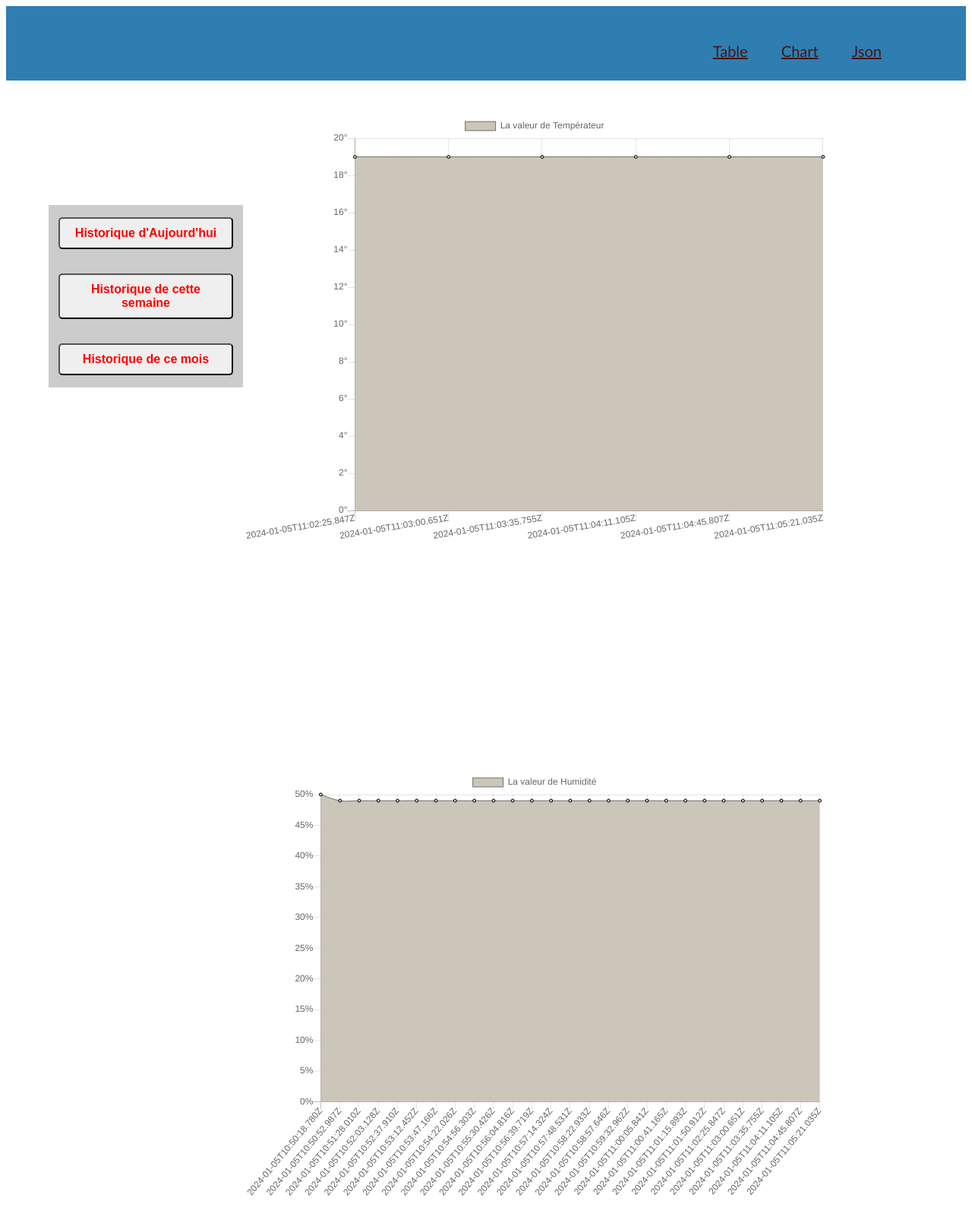
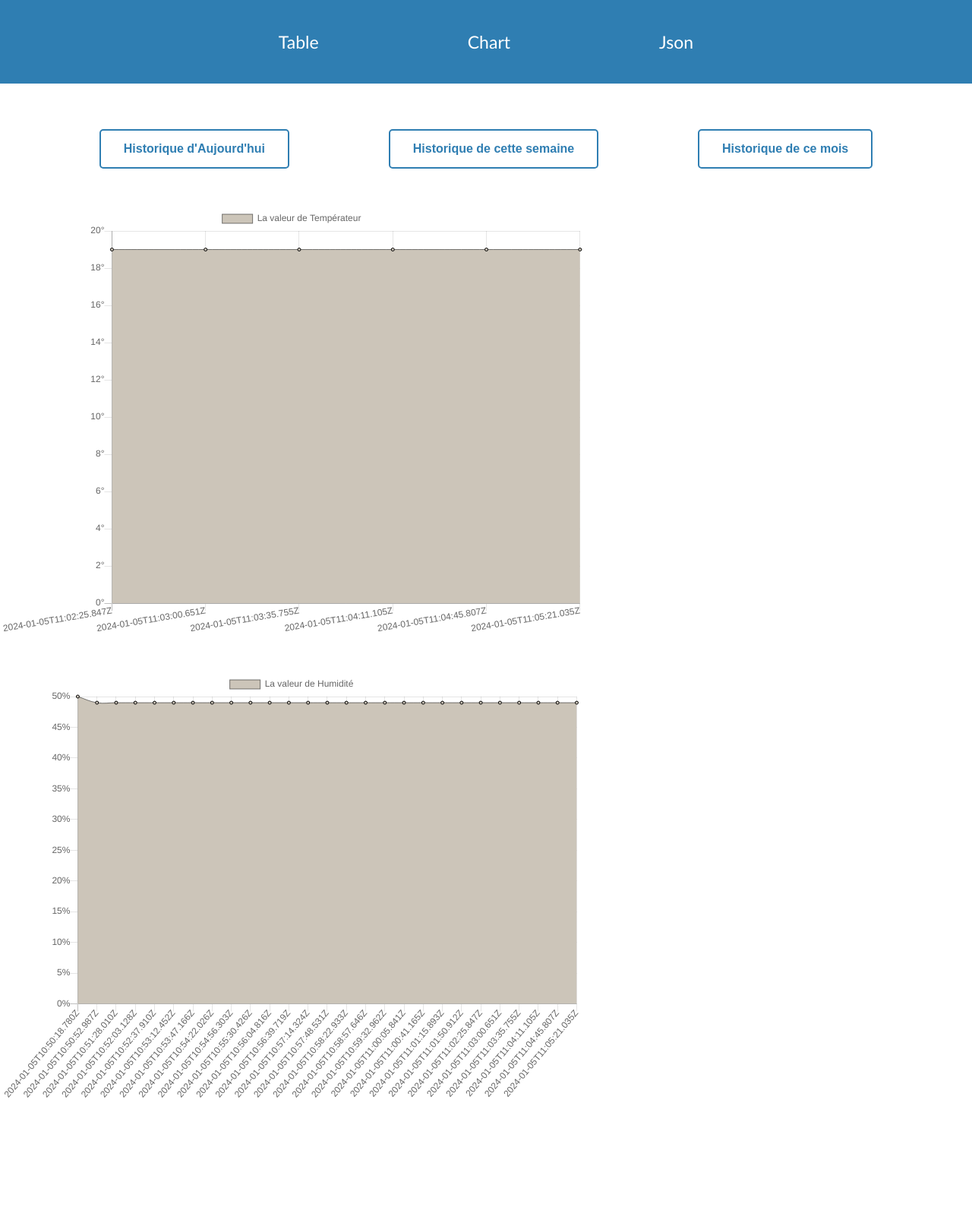
Before and after one commit to Ilhamhajar/projet__iot, a Django app: page /myChart/ in a window 1280 px wide. Shown: the whole page at 76% size. After the commit the page ends 1445 px from the top, so only its background shows below. Run offline with Django 4.2, Linux system fonts and the light colour scheme; data comes from the database, SQL or seed files in the repository; both versions use the stored data as it was after the commit.

Commit message:
this a comment

```diff
--- a/DHT/views.py
+++ b/DHT/views.py
@@ -129,8 +129,8 @@ def chart_data_mois(request):
 
 
 def sendtele(request, message):
-    token = '6925114629:AAFzLVxywlwOSCgKfUP-NCGbDTlqE-hF5Ec'
-    rece_id = '6925114629'
+    token = '6317292446:AAH_syCW5E9ZwMEg6ZevKSvvda0L9OM-3LY'
+    rece_id = '6644914334'
     bot = telepot.Bot(token)
     bot.sendMessage(rece_id, message)
     print(bot.sendMessage(rece_id, 'OK.'))
--- a/projet/static/css/chart.css
+++ b/projet/static/css/chart.css
@@ -1,53 +1,44 @@
-
-.graphique{
-    position: absolute;
-    top: 150px;
-    left: 0px;
-    width: 100%;
-    height: 1200px;
-
-
+.graphique {
+  margin: 60px 0;
 }
-.graphique-temp{
+.graphique-temp {
   position: relative;
-    left: 25%;
-    width: 60%; height: 50%;
-
+  width: 60%;
+  height: 50%;
+  margin-bottom: 50px;
 }
-.graphique-hum{
-    position: relative;
-    top: 22%;
-    left: 25%;
-
-    width: 60%; height: 50%;
-
+.graphique-hum {
+  width: 60%;
+  height: 50%;
 }
 .navb {
-    position: absolute;
-    top: 10%;
-    left: 5%;
-    width: 20%;
-    height: 20%;
-    background-color: #ccc;
   display: flex;
-    flex-direction: column;
-    justify-content: space-around;
-    align-items: center;
+  justify-content: space-evenly;
+  padding: 0 0 50px;
 }
 
 .navb button {
-    display: block;
   text-decoration: none;
-    color: red;
-    width: 90%;
+  color: #2f7eb2;
   font-size: 16px;
   font-weight: bold;
   text-align: center;
-    padding: 10px;
+  padding: 15px 30px;
   border-radius: 5px;
+  border: 2px solid #2f7eb2;
+  background: transparent;
+  transition: all 0.3s ease-in-out;
+  cursor: pointer;
 }
 
 .navb button:hover {
-    background-color: #999;
+  background-color: #2f7eb2;
   color: #fff;
 }
+
+.graphique_container {
+  display: flex;
+  width: 100%;
+  position: relative;
+  justify-content: space-evenly;
+}
--- a/projet/static/css/index.css
+++ b/projet/static/css/index.css
@@ -1,60 +1,181 @@
-{
-    padding: 0;
+html {
+  font-size: 16px;
+
+  @media screen and (max-width: 1200px) {
+    font-size: 12px;
+  }
+  @media screen and (max-width: 776px) {
+    font-size: 10px;
+  }
+}
+body {
+  font-family: "Gill Sans", "Gill Sans MT", Calibri, "Trebuchet MS", sans-serif;
   margin: 0;
-    text-decoration: none;
-    list-style: none;
-    box-sizing: border-box;
-
 }
-body{
-    font-family:'Gill Sans', 'Gill Sans MT', Calibri, 'Trebuchet MS', sans-serif;
-}
-.navbar{
-    height:100vh;
+.navbar {
   width: 100%;
-    background-position:top;
-    background-size:contain;
+  background-position: top;
+  background-size: contain;
   position: relative;
   top: 0px;
   left: 0px;
-    height: 10px;
 }
-nav{
-
+nav {
   background-color: #2f7eb2;
-    border: solid 1px ;
-    border-color: rgba(47,126,178,0.32);
+  border-color: rgba(47, 126, 178, 0.32);
   display: flex;
-    flex-direction:row;
-    justify-content:space-between;
-    align-items:center;
-    padding-top:20px;
-    padding-left: 10px;
-
+  flex-direction: row;
+  justify-content: center;
+  align-items: center;
+  padding: 25px 0;
 }
-.logo{
+.logo {
   color: white;
   font-size: 40px;
 }
-nav ul{
-    margin-right: 90px;
+nav ul {
+  margin: 0;
+  padding: 0;
 }
-nav ul li{
-    display : inline-block;
-    padding: 10px 20px;
+nav ul li {
+  display: inline-block;
+  /* padding: 10px 60px; */
+  padding: 1rem 6rem;
 }
 
-nav ul li a:hover{
+nav ul li a:hover {
   color: black;
   transition: 0.3s;
 }
-nav ul li a{
-    color:#431717;
-    font-size: 20px;
+nav ul li a {
+  color: white;
+  font-size: 23px;
   transition: 0.3s;
+  text-decoration: none;
 }
-.signup-signin .icon-bar{
-    background-color: #FFFFFF;
+.container {
+  margin: 0 20px;
+  padding: 0 120px;
+}
+thead {
+  display: table;
+  width: 100%;
+}
+tbody {
+  display: block;
+  width: 100%;
+  overflow: auto;
+  max-height: 600px !important;
+}
+.show-row h3 {
+  font-size: 25px;
+}
+.styled-table {
+  width: 100%;
+  border-collapse: collapse;
+  margin: 25px 0;
+  font-size: 0.9em;
+  font-family: sans-serif;
+  min-width: 400px;
+  box-shadow: 0 0 20px rgba(0, 0, 0, 0.15);
+}
+.styled-table thead tr {
+  display: table;
+  table-layout: fixed;
+  background-color: #2f7eb2;
+  width: 100%;
+  color: #ffffff;
+  text-align: left;
+}
+.styled-table th,
+.styled-table td {
+  padding: 20px 15px;
+  text-align: center;
+  font-size: 18px;
+}
+.styled-table td a {
+  position: relative;
+  color: darkblue;
+  text-decoration: none;
+}
+.styled-table td a::before {
+  content: "";
+  position: absolute;
+  width: 0;
+  height: 1px;
+  background: darkblue;
+  left: 0;
+  bottom: 0;
+  transition: all 0.3s ease-in-out;
+}
+.styled-table td a:hover::before {
+  width: 100%;
+}
+.styled-table tbody tr {
+  border-bottom: 1px solid #dddddd;
+  display: table;
+  width: 100%;
+  table-layout: fixed;
+}
+
+.styled-table tbody tr:nth-of-type(even) {
+  background-color: #f3f3f3;
+}
+
+.styled-table tbody tr:last-of-type {
+  border-bottom: 2px solid #2f7eb2;
+}
+.styled-table tbody tr.active-row {
+  font-weight: bold;
+  color: #2f7eb2;
+}
+.tables img {
+  width: 30px;
+  height: 30px;
+  object-fit: contain;
+  vertical-align: middle;
+}
+
+/* width */
+tbody::-webkit-scrollbar {
+  width: 10px;
+}
+
+/* Track */
+tbody::-webkit-scrollbar-track {
+  background: #f1f1f1;
+}
+
+/* Handle */
+tbody::-webkit-scrollbar-thumb {
+  background: #2f7eb2;
+  cursor: pointer;
+  transition: all 0.3s ease-in-out;
+}
+
+/* Handle on hover */
+tbody::-webkit-scrollbar-thumb:hover {
+  background: #2f7eb2;
+  cursor: pointer;
+}
+
+#csv {
+  padding: 0.7rem 2rem;
+  background: transparent;
+  border: 2px solid #2f7eb2;
+  border-radius: 5px;
+  color: #2f7eb2;
+  font-size: 1rem;
+  font-weight: 700;
+  transition: all 0.3s ease-in-out;
+  cursor: pointer;
+}
+#csv:hover {
+  background: #2f7eb2;
+  color: white;
+}
+.signup-signin .icon-bar {
+  background-color: #ffffff;
   display: block;
   width: 22px;
   margin-top: 1px;
@@ -63,3 +184,7 @@ nav ul li a{
   border-radius: 1px;
   cursor: pointer;
 }
+#dataTable,
+.card-body {
+  margin: 50px 0;
+}
```
Also changed, not shown: db.sqlite3. Lines whose indentation alone changed are shown as unchanged.
